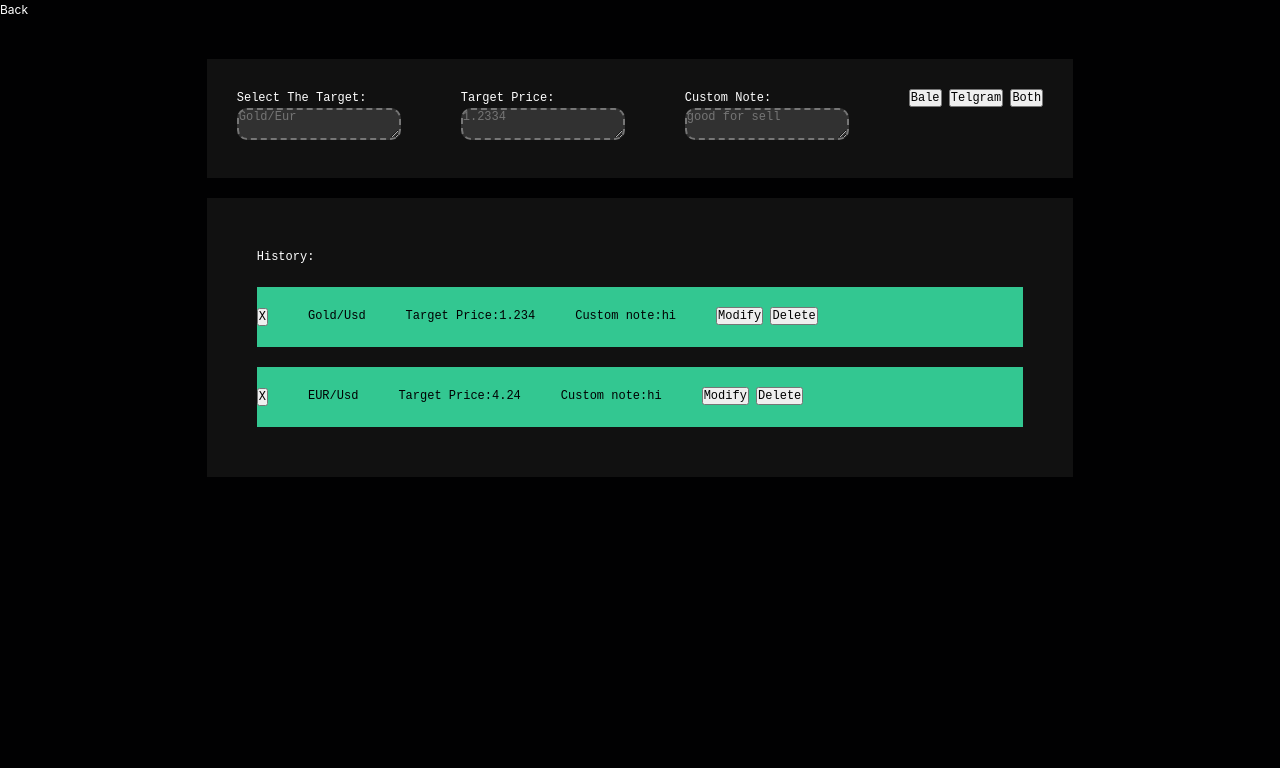
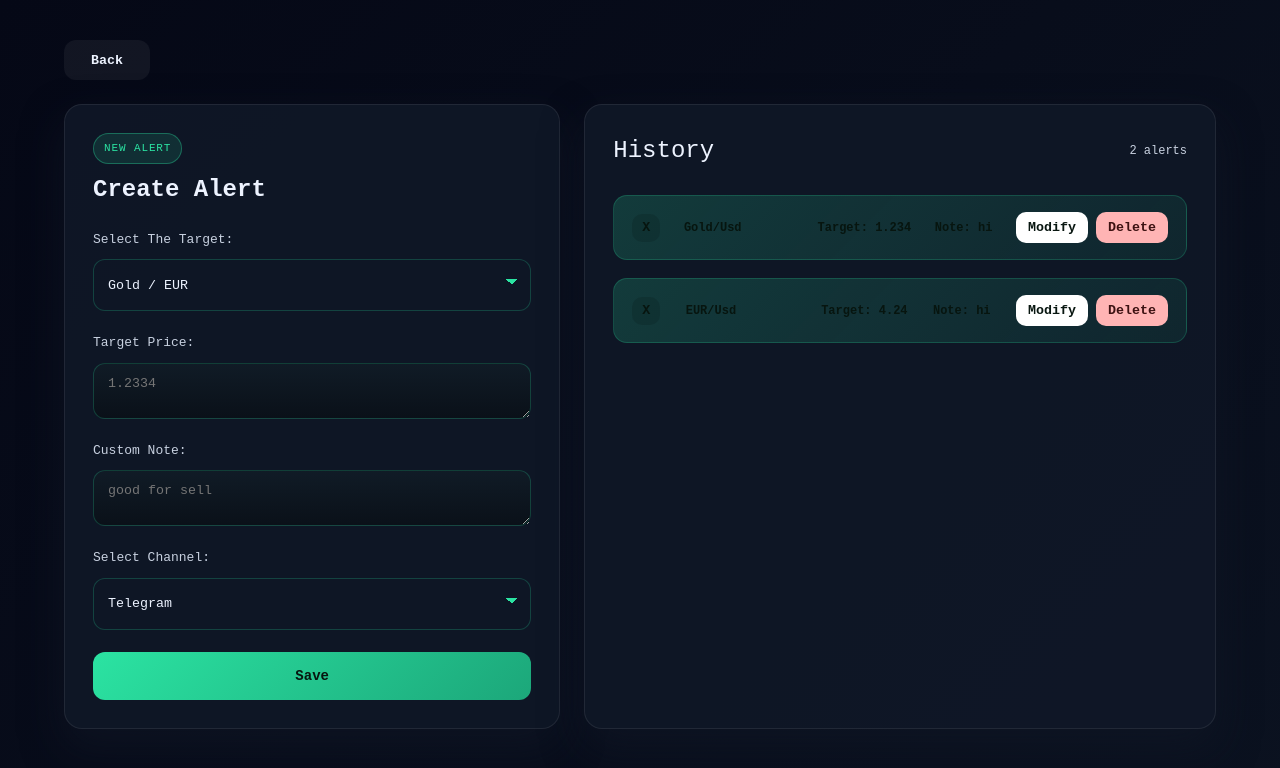
Before and after one commit to AkhalTeke7/Trading-Alert-System, a plain HTML site: page Public/Alert/alert.html in a window 1280 px wide. Drawn offline with Linux system fonts and the light colour scheme.

Commit message:
fixed everything

```diff
--- a/Public/Alert/alert.html
+++ b/Public/Alert/alert.html
@@ -5,57 +5,83 @@
         <link rel="stylesheet" href="./../../css/alert.css">
     </head>
     <body>
-        <botton class="back">Back</botton>
+        <div class="page-shell">
+            <button class="back">Back</button>
+
             <div class="main">
                 <div class="first">
-                <div>
+                    <div class="form-header">
+                        <span class="badge">New Alert</span>
+                        <h2>Create Alert</h2>
+                    </div>
+
+                    <div class="field-group">
                         <p>Select The Target:</p>
-                    <textarea class="future-select input" placeholder="Gold/Eur"></textarea>
+                        <select class="input select-input">
+                            <option>Gold / EUR</option>
+                            <option>Gold / USD</option>
+                            <option>EUR / USD</option>
+                            <option>BTC / USD</option>
+                            <option>GBP / USD</option>
+                        </select>
                     </div>
-                <div>
+
+                    <div class="field-group">
                         <p>Target Price:</p>
                         <textarea class="target-price input" placeholder="1.2334"></textarea>
                     </div>
-                <div>
+
+                    <div class="field-group">
                         <p>Custom Note:</p>
                         <textarea class="custom-note input" placeholder="good for sell"></textarea>
                     </div>
-                <div class="chanels">
-                    <button>Bale</button>
-                    <button>Telgram</button>
-                    <button>Both</button>
+
+                    <div class="field-group">
+                        <p>Select Channel:</p>
+                        <select class="input select-input channel-select">
+                            <option>Bale</option>
+                            <option selected>Telegram</option>
+                            <option>Both</option>
+                        </select>
                     </div>
 
-                </div>
-                <div class="second">
-                    <p>History:</p>
-                    <div class="history-box">
-                        <button>X</button>
-                        <p>Gold/Usd</p>
-                        <p>Target Price:<span>1.234</span></p>
-                        <p>Custom note:<span>hi</span></p>
-                        <div>
-                            <button>Modify</button>
-                            <button>Delete</button>
+                    <button class="save-btn">Save</button>
                 </div>
 
+                <div class="second">
+                    <div class="history-head">
+                        <p>History</p>
+                        <span>2 alerts</span>
                     </div>
+
                     <div class="history-box">
-                        <button>X</button>
-                        <p>EUR/Usd</p>
-                        <p>Target Price:<span>4.24</span></p>
-                        <p>Custom note:<span>hi</span></p>
-                        <div>
-                            <button>Modify</button>
-                            <button>Delete</button>
+                        <button class="close-btn">X</button>
+                        <p class="pair">Gold/Usd</p>
+                        <p>Target: <span>1.234</span></p>
+                        <p>Note: <span>hi</span></p>
+                        <div class="row-actions">
+                            <button class="mini-btn">Modify</button>
+                            <button class="mini-btn danger">Delete</button>
+                        </div>
+                    </div>
+
+                    <div class="history-box">
+                        <button class="close-btn">X</button>
+                        <p class="pair">EUR/Usd</p>
+                        <p>Target: <span>4.24</span></p>
+                        <p>Note: <span>hi</span></p>
+                        <div class="row-actions">
+                            <button class="mini-btn">Modify</button>
+                            <button class="mini-btn danger">Delete</button>
+                        </div>
                     </div>
                 </div>
             </div>
         </div>
         <script>
-            document.querySelector(".back").addEventListener("click",function () {
-                window.location = "./../../main.html"
-            })
+            document.querySelector(".back").addEventListener("click", function () {
+                window.location = "./../../main.html";
+            });
         </script>
     </body>
 </html>
--- a/css/alert.css
+++ b/css/alert.css
@@ -1,113 +1,275 @@
 :root {
-
-  --bg: #010102;
-  --gradient: linear-gradient(135deg, #33c791, #3edfa4);
-  --font-mono: "JetBrains Mono", ui-monospace, monospace;
-  --font-sans: "Inter", system-ui, sans-serif;
-  --font-display: "Space Grotesk", sans-serif;
-  --green : #33c791;
+  --bg: #050816;
+  --panel: #101827;
+  --panel-alt: #0d1323;
+  --green: #2be3a2;
+  --green-dark: #1ca77a;
+  --muted: #c8d1e0;
+  --text: #edf3ff;
+  --shadow: rgba(16, 24, 39, 0.6);
+  --radius: 18px;
 }
 
 * {
   margin: 0;
   padding: 0;
   box-sizing: border-box;
-  font-family: var(--font-mono);
-  font-size: 12px;
-
+  font-family: "JetBrains Mono", ui-monospace, monospace;
 }
 
 html {
   scroll-behavior: smooth;
 }
 
-/* Lenis (3.1) — required base styles */
-html.lenis,
-html.lenis body {
-  height: auto;
-}
-.lenis.lenis-smooth {
-  scroll-behavior: auto !important;
-}
-.lenis.lenis-stopped {
-  overflow: hidden;
+body {
+  background: linear-gradient(135deg, #050816 0%, #0b1220 100%);
+  color: var(--text);
+  line-height: 1.5;
+  min-height: 100vh;
 }
 
-body {
-  font-family: var(--font-sans);
-  background: var(--bg);
+.page-shell {
+  max-width: 1200px;
+  margin: 40px auto;
+  padding: 0 24px 40px;
+}
+
+.back {
+  display: inline-flex;
+  align-items: center;
+  justify-content: center;
+  width: 86px;
+  height: 40px;
+  border: none;
+  border-radius: 12px;
+  background: rgba(255, 255, 255, 0.05);
   color: var(--text);
-  line-height: 1.6;
-  overflow-x: hidden;
+  font-weight: 600;
+  cursor: pointer;
+  transition: all 0.25s ease;
+  margin-bottom: 24px;
+}
 
+.back:hover {
+  background: var(--green);
+  color: #06130f;
+  transform: translateY(-3px);
 }
+
 .main {
-    display:flex;
-    flex-direction: column;
-    justify-self: center;
+  display: grid;
+  grid-template-columns: 1.1fr 1.4fr;
+  gap: 24px;
+}
 
+.first,
+.second {
+  background: rgba(16, 24, 39, 0.9);
+  border: 1px solid rgba(255, 255, 255, 0.08);
+  border-radius: var(--radius);
+  box-shadow: 0 18px 40px var(--shadow);
+}
 
-    margin-top:40px;
-    row-gap: 20px;
-
-}
 .first {
   display: flex;
-    width: 100%;
-    column-gap: 60px;
-    background-color: #111;
-    padding: 30px;
+  flex-direction: column;
+  gap: 22px;
+  padding: 28px;
 }
-.second {
-    background-color: #111;
-    padding: 50px;
+
+.form-header {
   display: flex;
   flex-direction: column;
-    row-gap: 20px;
+  gap: 8px;
+}
 
+.badge {
+  display: inline-block;
+  width: fit-content;
+  background: rgba(43, 227, 162, 0.12);
+  color: var(--green);
+  border: 1px solid rgba(43, 227, 162, 0.35);
+  border-radius: 999px;
+  padding: 6px 10px;
+  font-size: 11px;
+  letter-spacing: 0.08em;
+  text-transform: uppercase;
 }
-.second > div {
-    background-color: var(--green);
-    height: 60px;
+
+.form-header h2,
+.history-head p {
+  font-size: 24px;
+  color: var(--text);
+}
+
+.field-group {
+  display: flex;
+  flex-direction: column;
+  gap: 10px;
+}
+
+.field-group p {
+  color: var(--muted);
+  font-size: 13px;
+}
+
+.input {
+  width: 100%;
+  min-height: 52px;
+  border: 1px solid rgba(43, 227, 162, 0.22);
+  border-radius: 12px;
+  background: linear-gradient(180deg, rgba(17, 28, 39, 0.9), rgba(10, 16, 24, 0.9));
+  color: var(--text);
+  padding: 12px 14px;
+  resize: vertical;
+  transition: border-color 0.2s ease, box-shadow 0.2s ease, background 0.2s ease;
+}
+
+.select-input {
+  appearance: none;
+  -webkit-appearance: none;
+  -moz-appearance: none;
+  background-image: linear-gradient(45deg, transparent 50%, var(--green) 50%), linear-gradient(135deg, var(--green) 50%, transparent 50%);
+  background-position: calc(100% - 18px) calc(50% - 3px), calc(100% - 12px) calc(50% - 3px);
+  background-size: 6px 6px, 6px 6px;
+  background-repeat: no-repeat;
+  color: var(--text);
+}
+
+.select-input option {
+  background: #0f172a;
+  color: var(--text);
+}
+
+.input:focus {
+  outline: none;
+  border-color: rgba(43, 227, 162, 0.7);
+  box-shadow: 0 0 0 4px rgba(43, 227, 162, 0.12);
+  background: linear-gradient(180deg, rgba(17, 28, 39, 1), rgba(10, 16, 24, 1));
+}
+
+.save-btn {
+  width: 100%;
+  min-height: 48px;
+  background: linear-gradient(135deg, var(--green), var(--green-dark));
+  color: #07150f;
+  border: none;
+  border-radius: 12px;
+  font-size: 14px;
+  font-weight: 700;
+  cursor: pointer;
+  transition: transform 0.2s ease, filter 0.2s ease;
+}
+
+.save-btn:hover {
+  transform: translateY(-1px);
+  filter: brightness(1.05);
+}
+
+.channel-btn,
+.mini-btn,
+.close-btn {
+  border: none;
+  border-radius: 10px;
+  cursor: pointer;
+  transition: all 0.2s ease;
+}
+
+.channel-btn {
+  background: rgba(255, 255, 255, 0.06);
+  color: var(--text);
+  padding: 10px 14px;
+  font-weight: 600;
+}
+
+.channel-btn:hover,
+.channel-btn.active {
+  background: var(--green);
+  color: #091711;
+}
+
+.second {
+  padding: 28px;
+  display: flex;
+  flex-direction: column;
+  gap: 18px;
+}
+
+.history-head {
   display: flex;
   align-items: center;
+  justify-content: space-between;
+  margin-bottom: 8px;
+}
 
+.history-head span {
+  color: var(--muted);
+  font-size: 12px;
 }
+
 .history-box {
   display: flex;
-    column-gap: 40px;
+  align-items: center;
+  justify-content: space-between;
+  gap: 14px;
+  background: linear-gradient(135deg, rgba(43, 227, 162, 0.18), rgba(43, 227, 162, 0.08));
+  border: 1px solid rgba(43, 227, 162, 0.2);
+  border-radius: 14px;
+  padding: 16px 18px;
+  color: #07150f;
 }
 
-.history-box > p {
-    color:#010102;
+.history-box p {
+  color: #07150f;
+  font-size: 12px;
+  font-weight: 600;
 }
-p{
-    color:white;
 
+.close-btn {
+  background: rgba(0, 0, 0, 0.12);
+  color: #07150f;
+  width: 28px;
+  height: 28px;
+  font-weight: 700;
 }
-.input {
-    border-style: dashed;
-    border-width: 2px;
-    border-radius: 10px;
-    background-color: rgba(128, 128, 128, 0.285);
 
+.pair {
+  min-width: 110px;
 }
-.input:focus {
-    outline: none;
 
+.row-actions {
+  display: flex;
+  gap: 8px;
+}
 
+.mini-btn {
+  background: #fff;
+  color: #091711;
+  padding: 8px 12px;
+  font-weight: 600;
 }
-.back {
-    width: 60px;
-    height: 30px;
-    align-items: center;
-    color:white;
-    font-family: var(--font-sans);
 
-    cursor: pointer;
-    transition: all, 0.5s;
+.mini-btn.danger {
+  background: #ffb4b4;
+  color: #3c1111;
 }
-.back:hover {
-    background-color:var(--green);
-    border-radius: 10px;
+
+.mini-btn:hover,
+.close-btn:hover {
+  transform: translateY(-1px);
 }
+
+@media (max-width: 900px) {
+  .main {
+    grid-template-columns: 1fr;
+  }
+
+  .history-box {
+    flex-wrap: wrap;
+    justify-content: flex-start;
+  }
+
+  .row-actions {
+    width: 100%;
+  }
+}
--- a/css/style.css
+++ b/css/style.css
@@ -1,11 +1,12 @@
 :root {
-
-  --bg: #010102;
-  --gradient: linear-gradient(135deg, #33c791, #3edfa4);
-  --font-mono: "JetBrains Mono", ui-monospace, monospace;
-  --font-sans: "Inter", system-ui, sans-serif;
-  --font-display: "Space Grotesk", sans-serif;
-  --green : #33c791;
+  --bg: #0b1017;
+  --panel: #111a24;
+  --panel-2: #0d141c;
+  --green: #33c791;
+  --green-soft: rgba(51, 199, 145, 0.12);
+  --text: #edf6ff;
+  --muted: #a7b4c5;
+  --line: rgba(255, 255, 255, 0.06);
 }
 
 * {
@@ -14,140 +15,195 @@
   box-sizing: border-box;
 }
 
-html {
-  scroll-behavior: smooth;
+body {
+  font-family: "JetBrains Mono", ui-monospace, monospace;
+  background: var(--bg);
+  color: var(--text);
+  line-height: 1.5;
 }
 
-/* Lenis (3.1) — required base styles */
-html.lenis,
-html.lenis body {
-  height: auto;
-}
-.lenis.lenis-smooth {
-  scroll-behavior: auto !important;
-}
-.lenis.lenis-stopped {
-  overflow: hidden;
+.header {
+  height: 68px;
+  display: flex;
+  align-items: center;
+  justify-content: space-between;
+  padding: 0 24px;
+  background: #0f171e;
+  border-bottom: 1px solid var(--line);
 }
 
-body {
-  font-family: var(--font-sans);
-  background: var(--bg);
+.left-header,
+.right-header {
+  display: flex;
+  align-items: center;
+  gap: 12px;
+}
+
+.brand-icon {
+  width: 30px;
+  height: 30px;
+  display: flex;
+  align-items: center;
+  justify-content: center;
+  border-radius: 10px;
+  background: rgba(51, 199, 145, 0.08);
+  border: 1px solid rgba(51, 199, 145, 0.28);
+  color: var(--green);
+  font-size: 14px;
+  box-shadow: 0 0 20px rgba(51, 199, 145, 0.12);
+}
+
+.brand-icon i {
+  line-height: 1;
+}
+
+.left-header p,
+.right-header p {
+  color: var(--muted);
+  font-size: 14px;
+}
+
+.welcome-text {
+  font-size: 20px;
   color: var(--text);
-  line-height: 1.6;
-  overflow-x: hidden;
 }
-.header {
-    height: 70px;
-    font-family: var(--font-mono);
-    color: #dddbdb;
-    background-color: rgb(16, 14, 14);
 
+.right-header {
+  gap: 18px;
+}
+
+.paragraph,
+.sid-botton {
+  transition: all 0.2s ease;
+  cursor: pointer;
+}
+
+.paragraph:hover,
+.sid-botton:hover {
+  background: var(--green);
+  color: #08150f;
+  border-radius: 8px;
+  padding: 6px 10px;
 }
 
 .main {
   display: flex;
-    height: calc(100vh - 70px);
-    font-family: var(--font-mono);
+  min-height: calc(100vh - 68px - 62px);
 }
 
 .sidebar {
-    width: 70px;
+  width: 90px;
   flex-shrink: 0;
-    color: #dddbdb;
-    background-color: rgb(16, 14, 14);
+  background: #0f171e;
+  border-right: 1px solid var(--line);
+  padding: 18px 12px;
   display: flex;
   flex-direction: column;
-    row-gap: 30px;
+  gap: 14px;
+}
 
+.sid-botton,
+.alert {
+  height: 48px;
+  display: flex;
+  align-items: center;
+  justify-content: center;
+  background: #111a24;
+  border: 1px solid var(--line);
+  border-radius: 10px;
+  color: var(--text);
+  font-size: 14px;
+  transition: all 0.2s ease;
 }
+.sid-botton:hover,
+.alert:hover {
+  background: var(--green);
+  color: #091711;
+  transform: translateY(-3px);
+}
+
 
 .content {
   flex: 1;
+  padding: 20px;
 }
 
 .chart-part {
   display: grid;
   grid-template-columns: 1fr 1fr;
-    gap: 10px;
-    padding: 20px;
-    width: 100%;
-    height: 50vh;
+  gap: 16px;
+  height: 48vh;
+  margin-bottom: 18px;
+}
+
+.gold,
+.eur,
+.bottom {
+  background: #111a24;
+  border: 1px solid rgba(51, 199, 145, 0.2);
+  border-radius: 14px;
+  color: var(--text);
+  display: flex;
+  align-items: center;
+  justify-content: center;
+  transition: all 0.2s ease;
+  font-size: 18px;
 }
 
 .gold,
 .eur {
-    background-color: #111;
-    color: #dddbdb;
-    border-style: dashed;
-    border-width: 2px;
-    border-color:  #33c7918e;
-    transition: all, 0.7s;
+  min-height: 180px;
+}
 
+.gold:hover,
+.eur:hover,
+.bottom:hover {
+  border-color: rgba(51, 199, 145, 0.6);
+  transform: translateY(-2px);
+}
 
+.bottom {
+  height: 160px;
+}
 
-}
-.gold:hover, .eur:hover {
-    transform: translateY(-3px);
-}
 .footer {
   width: 100%;
-    font-family: var(--font-mono);
-    color: #dddbdb;
-    height: 10vh;
-    background-color: #111;
+  height: 0;
+  display: none;
 }
+
+@media (max-width: 760px) {
+  .header {
+    padding: 0 16px;
+  }
+
+  .main {
+    flex-direction: column;
+  }
+
+  .sidebar {
+    width: 100%;
+    height: auto;
+    flex-direction: row;
+    justify-content: center;
+    flex-wrap: wrap;
+    border-right: none;
+    border-bottom: 1px solid var(--line);
+  }
+
+  .chart-part {
+    grid-template-columns: 1fr;
+    height: auto;
+  }
+
+  .gold,
+  .eur,
   .bottom {
-    display: grid;
-    grid-template-columns: 1fr;
-    height: 35vh;
-    margin-left:20px;
-    margin-right:20px;
-    color: #fbfafa;
-    background-color: #111;
-    border-style: dashed;
-    border-width: 2px;
-    border-color:  #33c7918e;
-    transition: all, 0.7s;
+    min-height: 150px;
   }
-.bottom:hover {
-    transform: translateY(-3px);
 
+  .footer-content {
+    gap: 12px;
+    font-size: 9px;
   }
-.sid-botton {
-    height: 60px;
-    color: #f9f7f7;
-
 }
-.left-header {
-    display: flex;
-    flex-direction: row;
-    align-items: center;
-    column-gap: 15px;
-}
-.header {
-    align-items: center;
-    display: flex;
-    flex-direction: row;
-}
-.right-header {
-    display: flex;
-    flex-direction: row;
-    align-items: center;
-    column-gap: 20px;
-    margin-left: 800px;
-}
-.paragraph {
-    transition: all, 0.3s;
-}
-.sid-botton {
-    transition: all ,0.3s;
-}
-.paragraph:hover, .sid-botton:hover{
-    background-color: var(--green);
-    color: #010102;
-    cursor: pointer;
-    padding: 5px;
-    border-radius: 10px;
-}
-/*++++++++++++++++Alert++++++++++++++++++++++++*\
```
Also changed, not shown: main.html (+13 -4 lines). Lines whose indentation alone changed are shown as unchanged.
